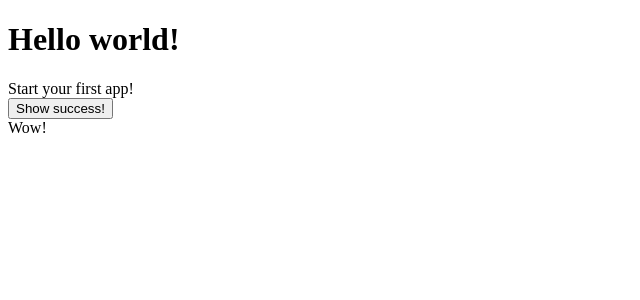
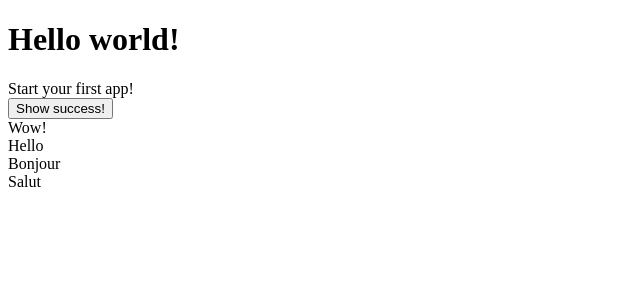
Before and after one commit to Rom1420/Tetrys, an Angular app in the folder front-end/: page / in a window 1280 px wide. Both pictures are taken after a click on the button "Show success!". Shown: the top 300 px of the page, without its empty margins (0-640 px from the left). Built offline with nearby package versions, Linux system fonts and the light colour scheme.

Commit message:
affichage liste de mots

```diff
--- a/front-end/angular.json
+++ b/front-end/angular.json
@@ -100,5 +100,8 @@
         }
       }
     }
+  },
+  "cli": {
+    "analytics": false
   }
 }
--- a/front-end/src/app/app.component.html
+++ b/front-end/src/app/app.component.html
@@ -4,4 +4,5 @@
 <button (click)="showHideSuccess()">Show success!</button>
 <div class="success" *ngIf="showSuccess">
     <span class="message">Wow!</span>
+    <app-word-game></app-word-game>
 </div>
--- a/front-end/src/app/app.module.ts
+++ b/front-end/src/app/app.module.ts
@@ -3,10 +3,12 @@ import { BrowserModule } from '@angular/platform-browser';
 
 import { AppRoutingModule } from './app-routing.module';
 import { AppComponent } from './app.component';
+import {AppWordGame} from "./word-game/app.word-game";
 
 @NgModule({
   declarations: [
-    AppComponent
+    AppComponent,
+    AppWordGame
   ],
   imports: [
     BrowserModule,
--- /dev/null
+++ b/front-end/src/app/word-game/app.word-game.html
@@ -0,0 +1,5 @@
+<div class="word-game-container">
+  <div class="word-container" *ngFor="let word of words">
+    {{word}}
+  </div>
+</div>
--- /dev/null
+++ b/front-end/src/app/word-game/app.word-game.ts
@@ -0,0 +1,15 @@
+import {Component} from "@angular/core";
+
+@Component({
+  selector: 'app-word-game',
+  templateUrl: './app.word-game.html',
+  styleUrls: ['./app.word-game.scss']
+})
+
+export class AppWordGame {
+  constructor() {
+  }
+
+  public words: string[] = ["Hello", "Bonjour", "Salut"];
+
+}
```
Also changed, not shown: front-end/src/app/word-game/app.word-game.scss (added).
